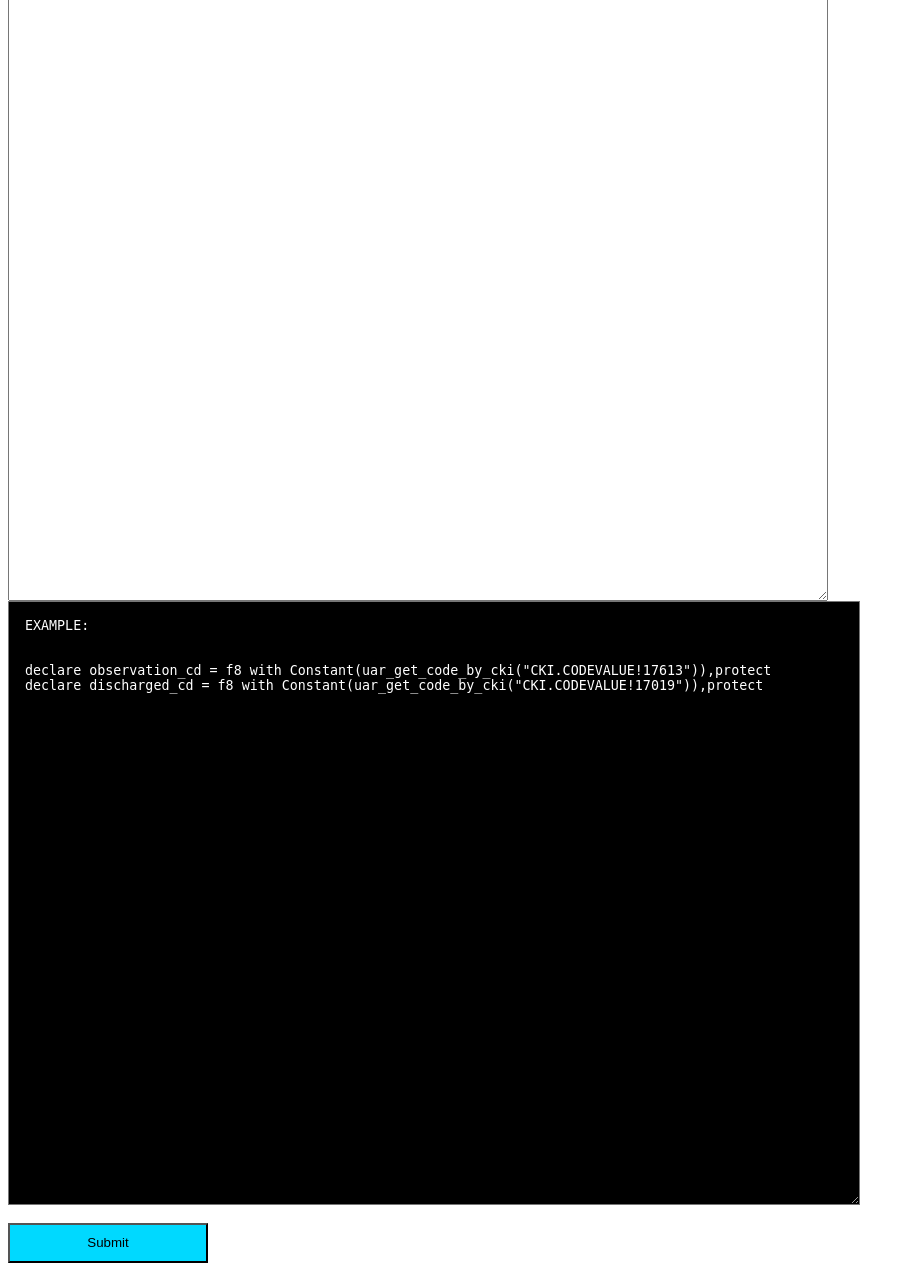
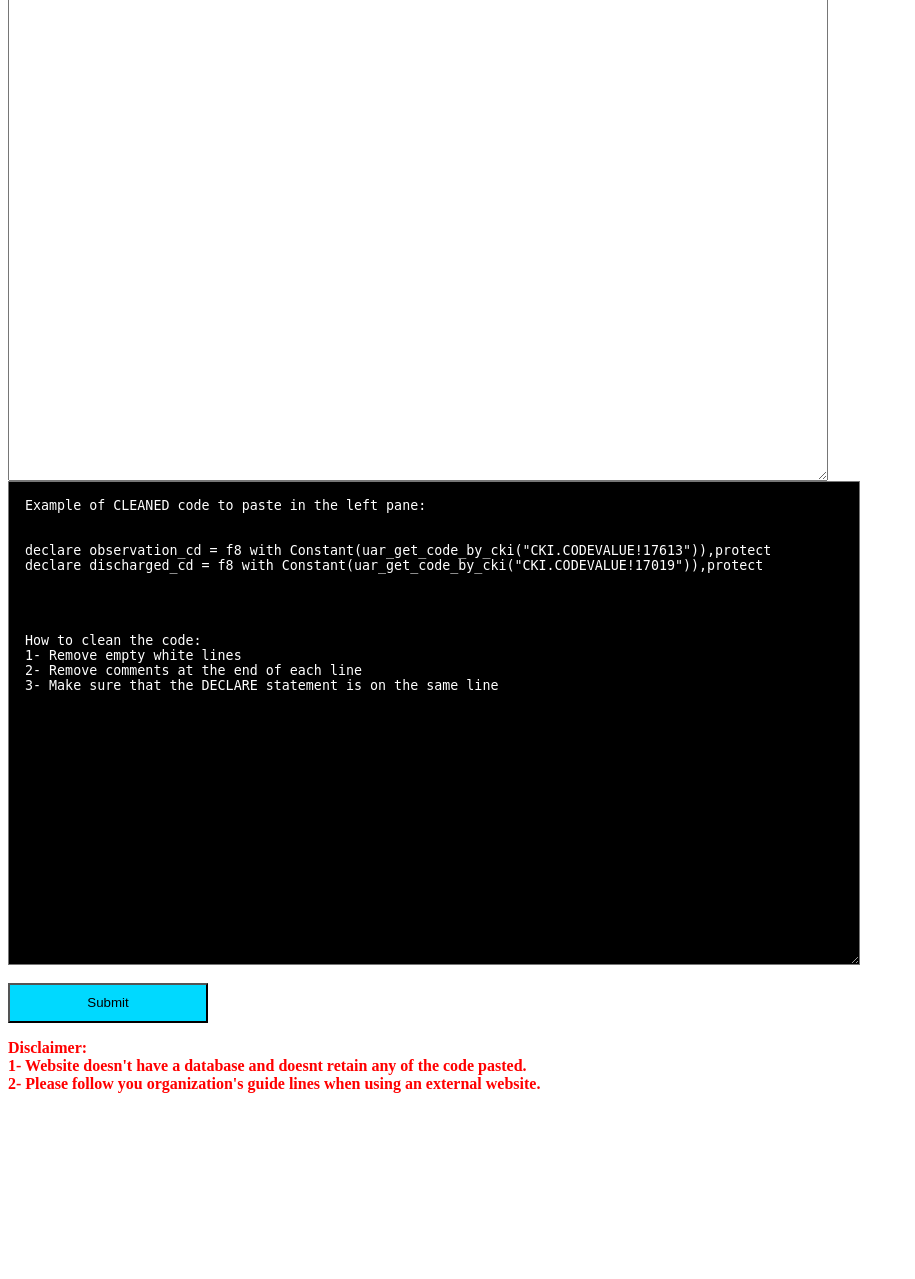
Before and after one commit to moehamid73/cclcodevalues, a Django app: page / in a window 1280 px wide. Shown: the part 158-1437 px from the top of the page, without its empty margins (0-915 px from the left). After the commit the page ends 1251 px from the top, so only its background shows below. Run offline with Django 3.2, Linux system fonts and the light colour scheme.

Commit message:
fixed some formats

```diff
--- a/cclcodevalues/settings.py
+++ b/cclcodevalues/settings.py
@@ -25,7 +25,7 @@ SECRET_KEY = 'lrq81a94ypve2&5(pon+8$!k+)1mir)izzwoqo20173w-a*po%'
 # SECURITY WARNING: don't run with debug turned on in production!
 DEBUG = True
 
-ALLOWED_HOSTS = ['157.230.50.169']
+ALLOWED_HOSTS = ['157.230.50.169', '127.0.0.1']
 
 
 # Application definition
--- a/cclcodevalues/urls.py
+++ b/cclcodevalues/urls.py
@@ -18,8 +18,8 @@ from django.urls import path
 from . import views
 
 urlpatterns = [
-    path('admin/', admin.site.urls),
-    path('',  views.homepage),
+    path('admin/', admin.site.urls, name="admin"),
+    path('',  views.homepage, name="home"),
     path('parsecode/', views.parsecode, name="parse"),
     path('listedcode/', views.listedcode, name="listedcode"),
     path('query/', views.query, name="query"),
--- a/templates/home.html
+++ b/templates/home.html
@@ -4,16 +4,31 @@
 <h2>Try to clean empty white lines and comments if possible</h2>
 
 <form action="{% url 'parse' %}" method="POST" name="homeform">
-
-    <textarea cols="100" rows="40" name="fulltext" style="padding:0px;"></textarea>
-
-    <textarea cols="100" rows="38" name="demotext" style="background-color: black;color: white;padding: 16px;">EXAMPLE:
+    <textarea cols="100" rows="32" name="fulltext" style="padding:0px;"></textarea>
+    <textarea cols="100" rows="30" name="demotext" style="background-color: black;color: white;padding: 16px;">Example of CLEANED code to paste in the left pane:
 
 
 declare observation_cd = f8 with Constant(uar_get_code_by_cki("CKI.CODEVALUE!17613")),protect
 declare discharged_cd = f8 with Constant(uar_get_code_by_cki("CKI.CODEVALUE!17019")),protect
+
+
+
+
+How to clean the code:
+1- Remove empty white lines
+2- Remove comments at the end of each line
+3- Make sure that the DECLARE statement is on the same line
+
+
+
+
 </textarea>
     <br /><br />
     <input type="submit" value="Submit" style="background-color:rgb(0, 217, 255);width: 200px;height: 40px;cursor: pointer;"></input>
 
 </form>
+<div style="color: red;font-weight: bold;">
+    Disclaimer:<br />
+    1- Website doesn't have a database and doesnt retain any of the code pasted.<br />
+    2- Please follow you organization's guide lines when using an external website.
+</div>
--- a/templates/parsecode.html
+++ b/templates/parsecode.html
@@ -12,3 +12,8 @@
     <button type="submit" style="background-color:rgb(0, 217, 255);width: 200px;height: 40px;cursor: pointer;">Next</button>
 
 </form>
+<div style="color: red;font-weight: bold;">
+    Disclaimer:<br />
+    1- Website doesn't have a database and doesnt retain any of the code pasted.<br />
+    2- Please follow you organization's guide lines when using an external website.
+</div>
```
Also changed, not shown: templates/listedcode.html (+6 -1 lines), templates/output.html (+11 -0 lines), templates/query.html (+6 -1 lines).
